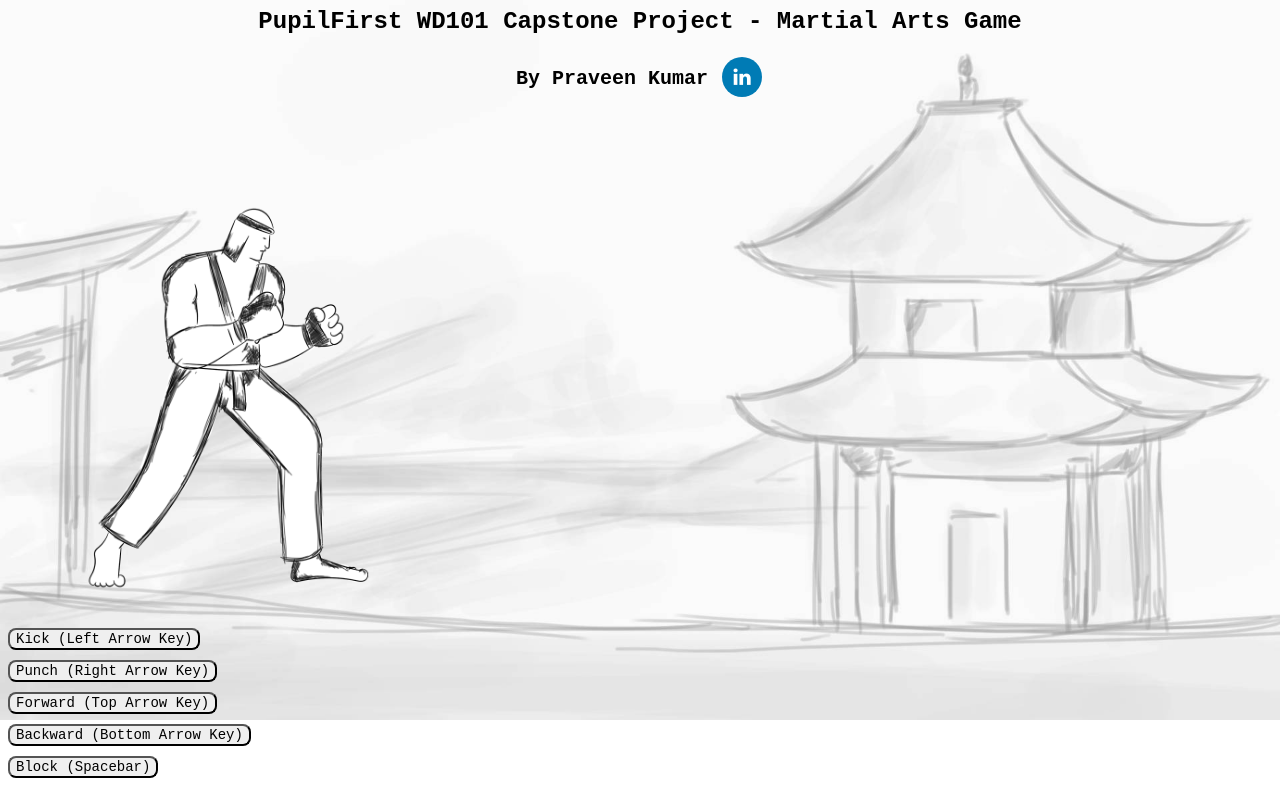
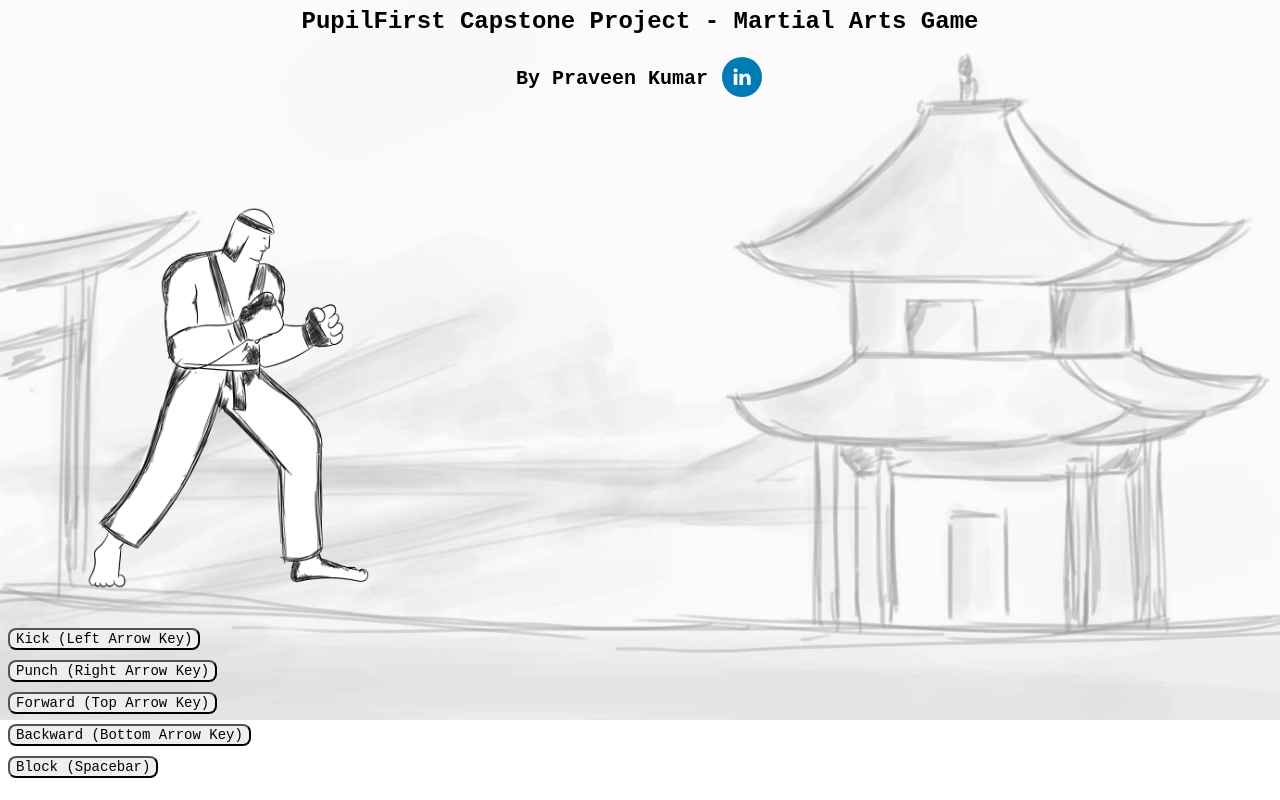
Before and after one commit to kumarpraveen96/kumarpraveen96.github.io, a plain HTML site: page index.html in a window 1280 px wide. Drawn offline with Linux system fonts and the light colour scheme.

Commit message:
Update index.html

```diff
--- a/index.html
+++ b/index.html
@@ -3,7 +3,7 @@
 </head>
 
 <body>
-    <h1>PupilFirst WD101 Capstone Project - Martial Arts Game </h1>
+    <h1>PupilFirst Capstone Project - Martial Arts Game </h1>
     <h2>By Praveen Kumar
         <a  href="https://www.linkedin.com/in/praveen1996/" target = "_blank" class="fa fa-linkedin"></a>
     </h2>
```
